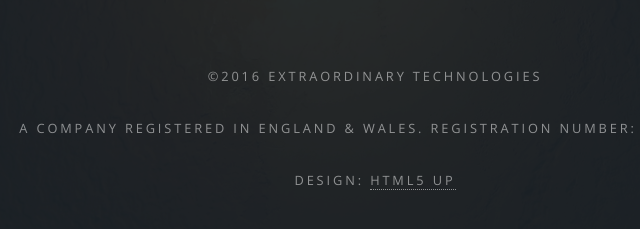
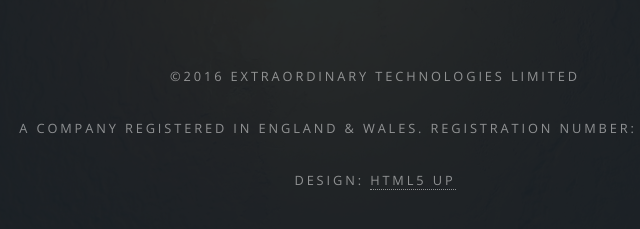
Before and after one commit to insertcustomname/extraordinarytech.github.io, a plain HTML site: page index.html in a window 1280 px wide. Shown: the part 2540-2769 px from the top of the page, 265-905 px from the left. Drawn offline with nearby package versions, Linux system fonts and the light colour scheme.

Commit message:
Adjust company name in footer

```diff
--- a/index.html
+++ b/index.html
@@ -109,7 +109,7 @@
 				<!-- Footer -->
 					<footer id="footer">
 						<ul class="copyright">
-							<li>&copy;2016 Extraordinary Technologies</li>
+							<li>&copy;2016 Extraordinary Technologies Limited</li>
 						</ul>
 						<ul class="copyright">
 							<li>A company registered in England &amp; Wales. Registration Number: 10018806.</li>
```
